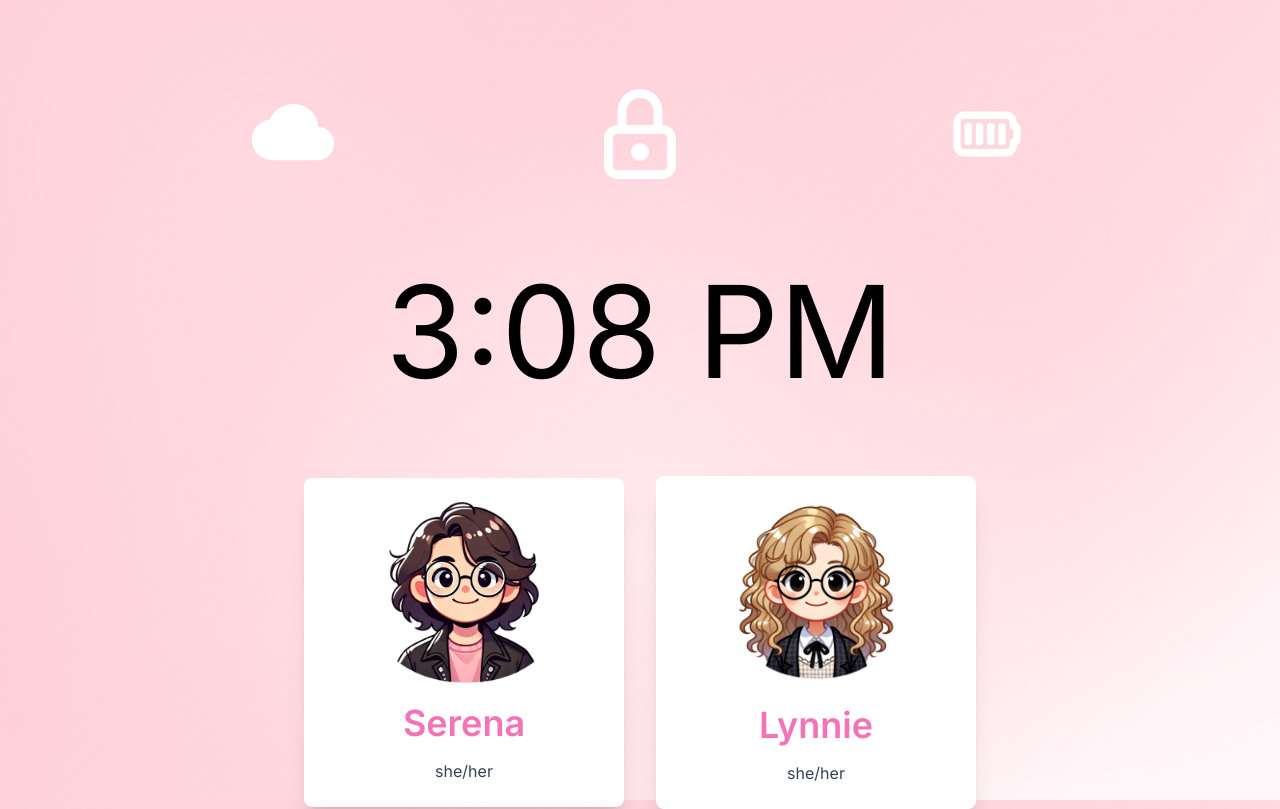
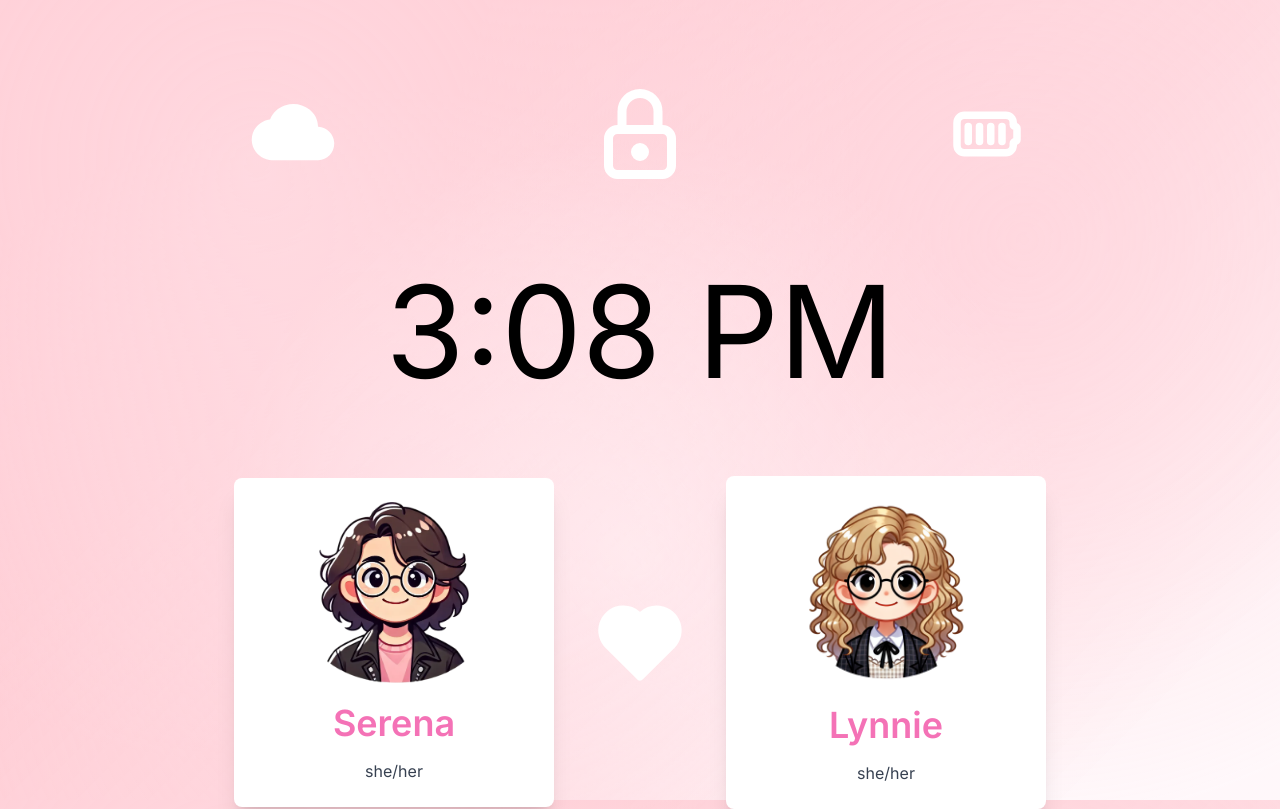
Before and after one commit to serenainzani/cute-clouds-next-app, a Next.js app: page / in a window 1280 px wide. Built offline with nearby package versions, Linux system fonts and the light colour scheme.

Commit message:
added heart icon

```diff
--- a/src/app/(Home)/page.tsx
+++ b/src/app/(Home)/page.tsx
@@ -1,10 +1,23 @@
+"use client";
+
+import React, { useState } from "react";
 import WeatherIcon from "./WeatherIcon";
 import LockIcon from "./LockIcon";
 import BatteryIcon from "./BatteryIcon";
 import Clock from "./Clock";
 import Profile from "./Profile";
+import { IconHeartFilled } from "@tabler/icons-react";
 
 export default function Home() {
+    const [heartColor, setHeartColor] = useState("white");
+
+    const handleMouseEnter = () => {
+        setHeartColor("pink");
+    };
+    const handleMouseLeave = () => {
+        setHeartColor("white");
+    };
+
     return (
         <main>
             <div className="flex justify-evenly items-center pt-20">
@@ -21,6 +34,14 @@ export default function Home() {
                     src="/serena-portrait-bg-removed.png"
                     size={150}
                 />
+                <div className="px-1">
+                    <IconHeartFilled
+                        onMouseEnter={handleMouseEnter}
+                        onMouseLeave={handleMouseLeave}
+                        color={heartColor}
+                        size={100}
+                    />
+                </div>
                 <Profile
                     name="Lynnie"
                     src="/lynnie-portrait-bg-removed.png"
```
